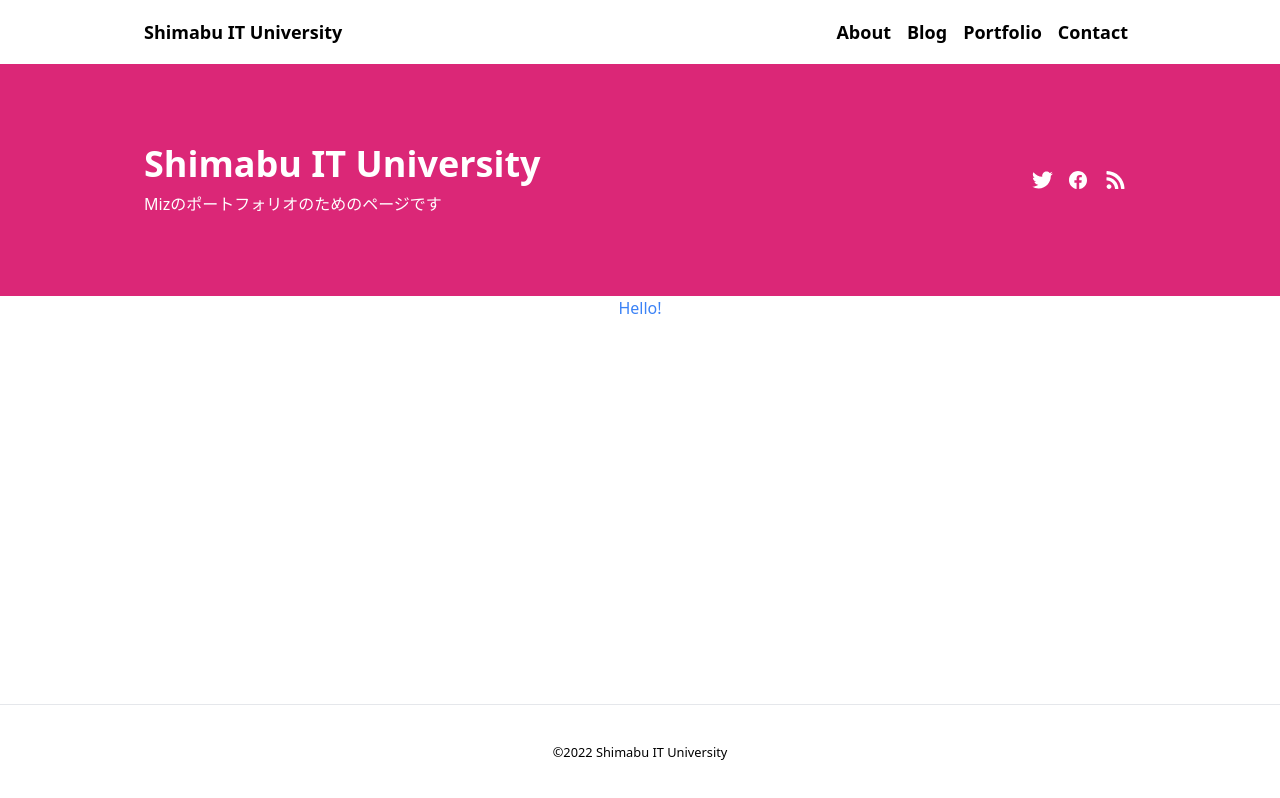
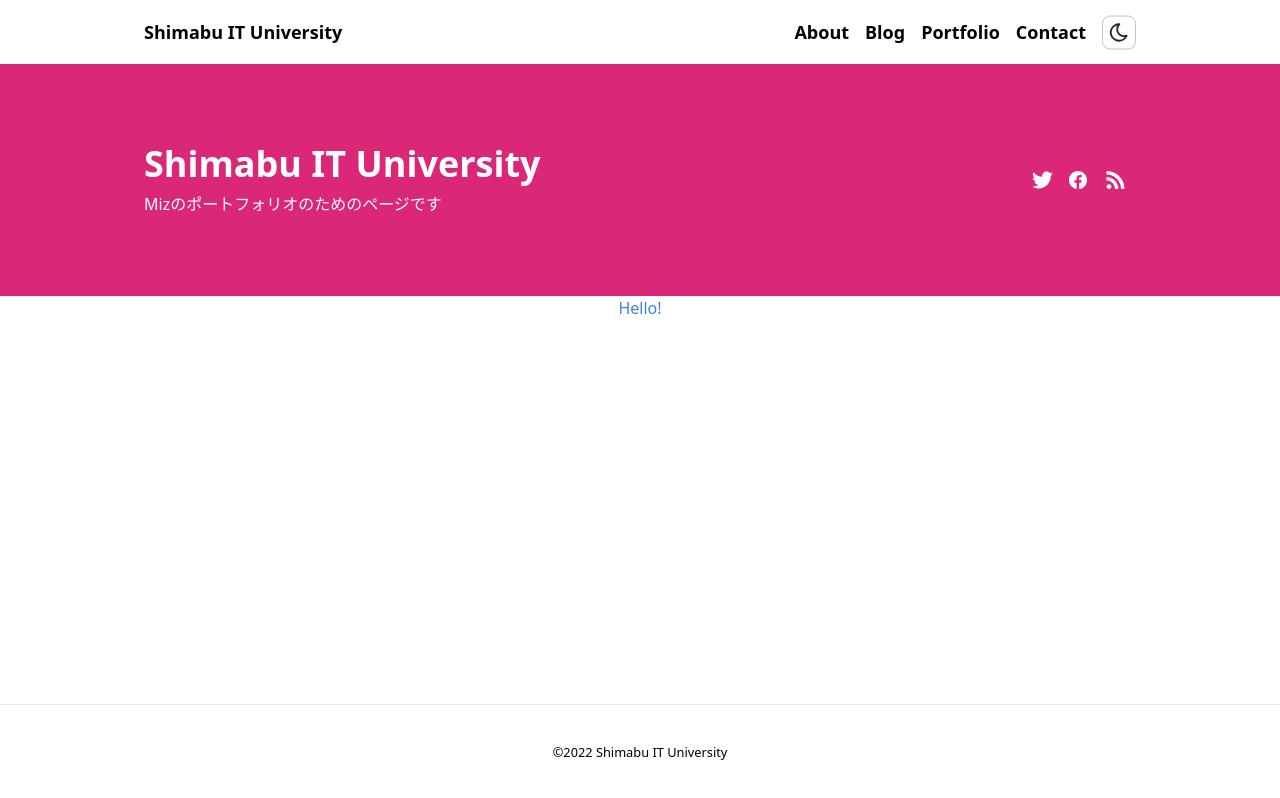
Before and after one commit to Miz-dev/portfolio-dev, a Next.js app: page / in a window 1280 px wide. Built offline with nearby package versions, Linux system fonts and the light colour scheme.

Commit message:
✨ Header：icon追加

```diff
--- a/src/layout/AppLayout/Header.tsx
+++ b/src/layout/AppLayout/Header.tsx
@@ -20,16 +20,51 @@ export const Header = () => {
 					</a>
 				</Link>
 			</div>
-			<nav className="font-sans font-bold">
+			<nav className="flex items-center font-sans font-bold">
 				{NAV_ITEMS.map((item) => {
 					return (
 						<Link key={item.href} href={item.href}>
-							<a className="inline-block py-5 px-2 text-lg hover:text-blue-500 focus:text-blue-500 active:text-blue-500">
+							<a className="mx-2 inline-block py-5 text-lg hover:text-blue-500 focus:text-blue-500 active:text-blue-500">
 								{item.label}
 							</a>
 						</Link>
 					);
 				})}
+				<Link href="/">
+					<a className="ml-2">
+						<svg
+							width="34"
+							height="35"
+							viewBox="0 0 34 35"
+							fill="none"
+							xmlns="http://www.w3.org/2000/svg"
+						>
+							<rect
+								x="0.5"
+								y="1"
+								width="33"
+								height="33"
+								rx="7.5"
+								fill="white"
+							/>
+							<path
+								d="M17.0001 9.25001C17.1211 9.25001 17.2411 9.25001 17.3603 9.25001C16.1827 10.3442 15.4258 11.8165 15.2211 13.411C15.0164 15.0054 15.3769 16.6211 16.2399 17.9773C17.1029 19.3336 18.4139 20.3445 19.9449 20.8344C21.476 21.3242 23.1303 21.2621 24.6203 20.6588C24.0471 22.038 23.1104 23.2356 21.9099 24.1241C20.7094 25.0125 19.2903 25.5585 17.8039 25.7036C16.3175 25.8488 14.8195 25.5877 13.4699 24.9483C12.1202 24.3089 10.9694 23.3151 10.1403 22.0729C9.31111 20.8307 8.83471 19.3868 8.76187 17.8951C8.68902 16.4034 9.02247 14.9199 9.72664 13.6028C10.4308 12.2858 11.4793 11.1846 12.7603 10.4167C14.0412 9.6488 15.5066 9.24304 17.0001 9.24268V9.25001Z"
+								stroke="#25262B"
+								strokeWidth="1.83333"
+								strokeLinecap="round"
+								strokeLinejoin="round"
+							/>
+							<rect
+								x="0.5"
+								y="1"
+								width="33"
+								height="33"
+								rx="7.5"
+								stroke="#C1C2C5"
+							/>
+						</svg>
+					</a>
+				</Link>
 			</nav>
 		</header>
 	);
```
